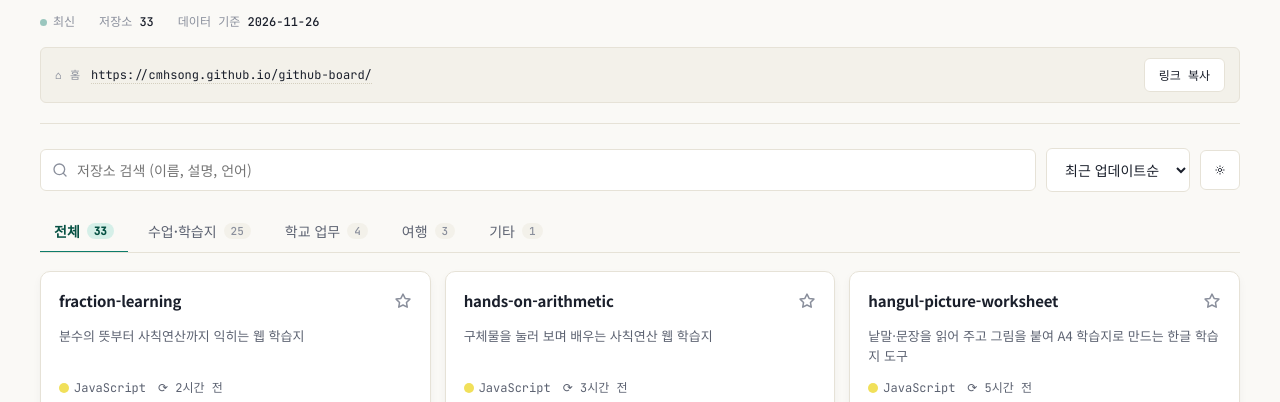
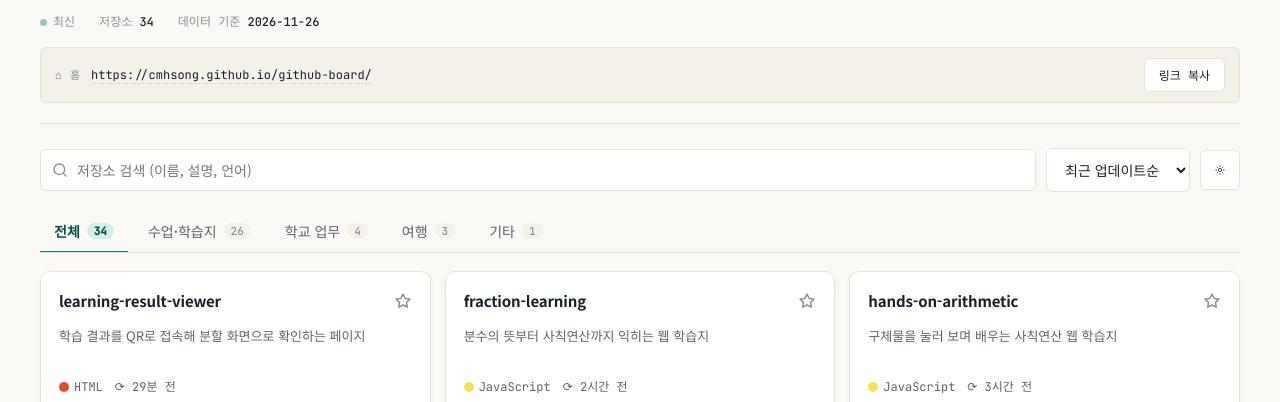
Before and after one commit to cmhsong/github-board, a plain HTML site: page index.html in a window 1280 px wide. Shown: the part 114-516 px from the top of the page. Drawn offline with nearby package versions, Linux system fonts and the light colour scheme.

Commit message:
보드 업데이트: learning-result-viewer 추가 (저장소 34개)
Co-Authored-By: Claude Fable 5.2 <noreply@anthropic.com>

```diff
--- a/index.html
+++ b/index.html
@@ -597,8 +597,9 @@
   const THEME_KEY = `gh:${USER}:theme`;
 
   // DATA_AS_OF and REPOS are refreshed whenever the user asks Claude to update the board.
-  const DATA_AS_OF = "2026-11-26T05:56:00Z";
+  const DATA_AS_OF = "2026-11-26T06:51:00Z";
   const REPOS = [
+    {"id":1472753409,"name":"learning-result-viewer","html_url":"https://github.com/cmhsong/learning-result-viewer","description":"학습 결과를 QR로 접속해 분할 화면으로 확인하는 페이지","language":"HTML","updated_at":"2026-11-26T06:22:17Z","created_at":"2026-11-26T06:22:05Z","stargazers_count":0,"has_pages":true,"homepage":null,"fork":false,"archived":false},
     {"id":1472645708,"name":"fraction-learning","html_url":"https://github.com/cmhsong/fraction-learning","description":"분수의 뜻부터 사칙연산까지 익히는 웹 학습지","language":"JavaScript","updated_at":"2026-11-26T04:03:53Z","created_at":"2026-11-26T04:03:41Z","stargazers_count":0,"has_pages":true,"homepage":null,"fork":false,"archived":false},
     {"id":1472592213,"name":"hands-on-arithmetic","html_url":"https://github.com/cmhsong/hands-on-arithmetic","description":"구체물을 눌러 보며 배우는 사칙연산 웹 학습지","language":"JavaScript","updated_at":"2026-11-26T02:53:33Z","created_at":"2026-11-26T02:53:21Z","stargazers_count":0,"has_pages":true,"homepage":null,"fork":false,"archived":false},
     {"id":1472542089,"name":"hangul-picture-worksheet","html_url":"https://github.com/cmhsong/hangul-picture-worksheet","description":"낱말·문장을 읽어 주고 그림을 붙여 A4 학습지로 만드는 한글 학습지 도구","language":"JavaScript","updated_at":"2026-11-26T01:47:24Z","created_at":"2026-11-26T01:47:12Z","stargazers_count":0,"has_pages":true,"homepage":null,"fork":false,"archived":false},
```
